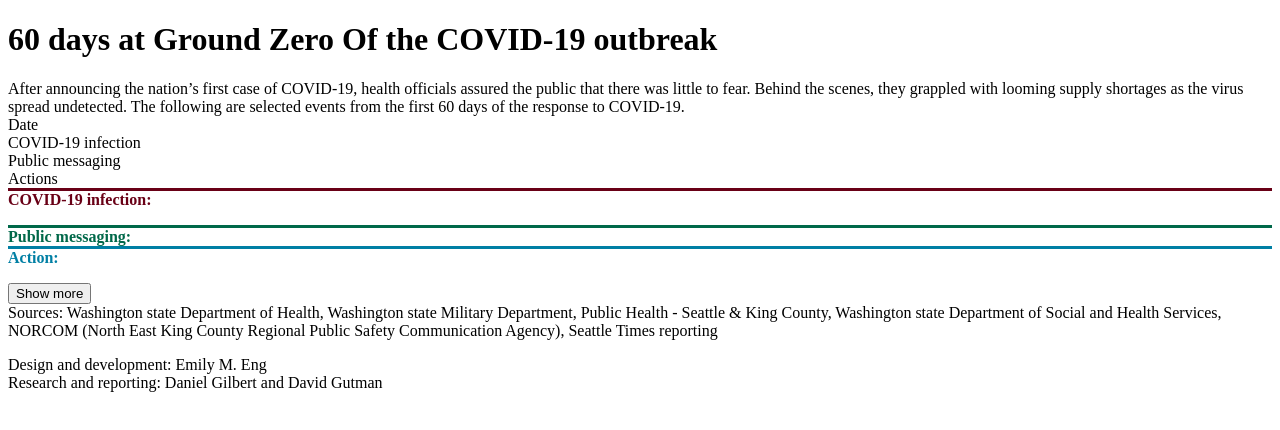
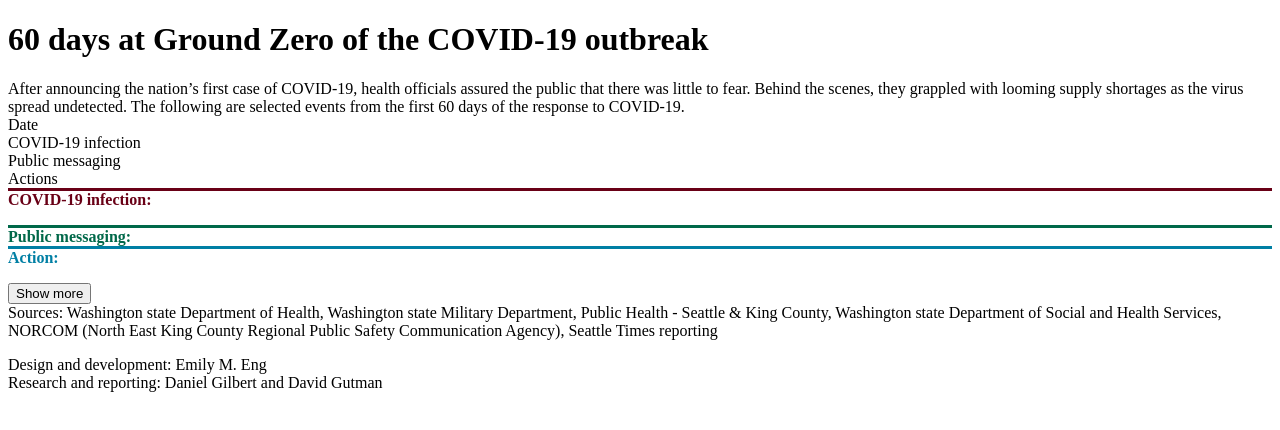
Before and after one commit to seattletimes/coronavirus-messaging-reality-timeline, a website with bundled scripts: page src/index.html in a window 1280 px wide. Built offline with nearby package versions, Linux system fonts and the light colour scheme; files whose address does not match are found by name.

Commit message:
copy edit

```diff
--- a/src/index.html
+++ b/src/index.html
@@ -11,7 +11,7 @@
 
       <main class="interactive">
 
-        <h1>60 days at Ground Zero Of the COVID-19 outbreak</h1>
+        <h1>60 days at Ground Zero of the COVID-19 outbreak</h1>
         <div class="chatter">
           After announcing the nation’s first case of COVID-19, health officials assured the public that there was little to fear. Behind the scenes, they grappled with looming supply shortages as the virus spread undetected. The following are selected events from the first 60 days of the response to COVID-19.
         </div>
```
